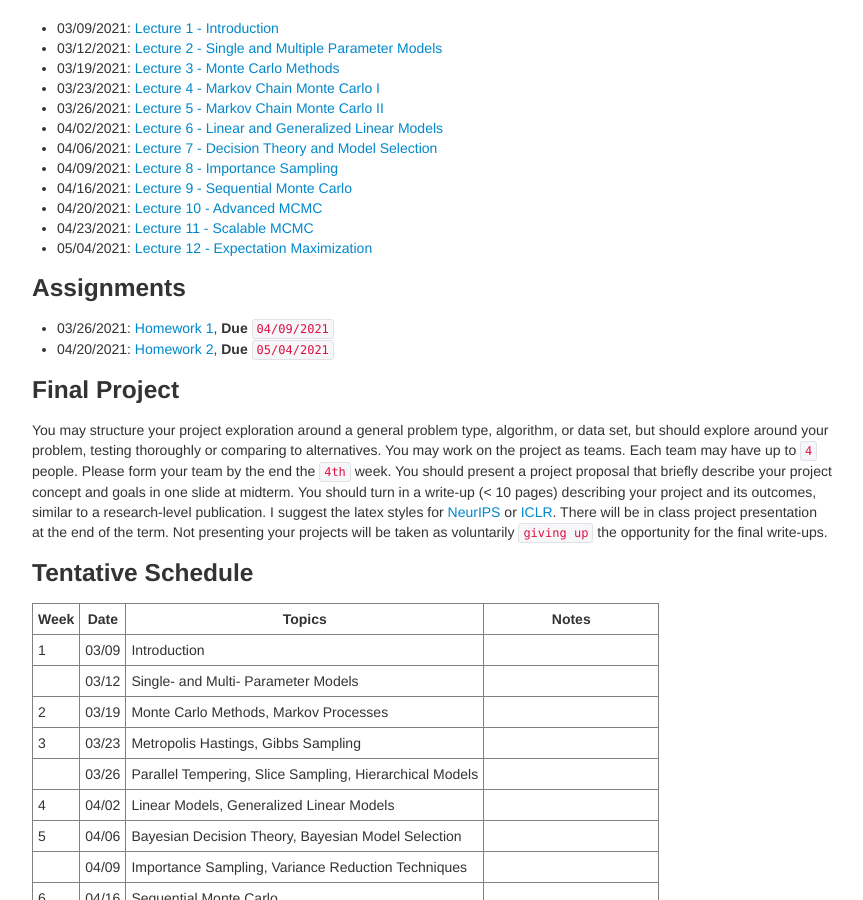
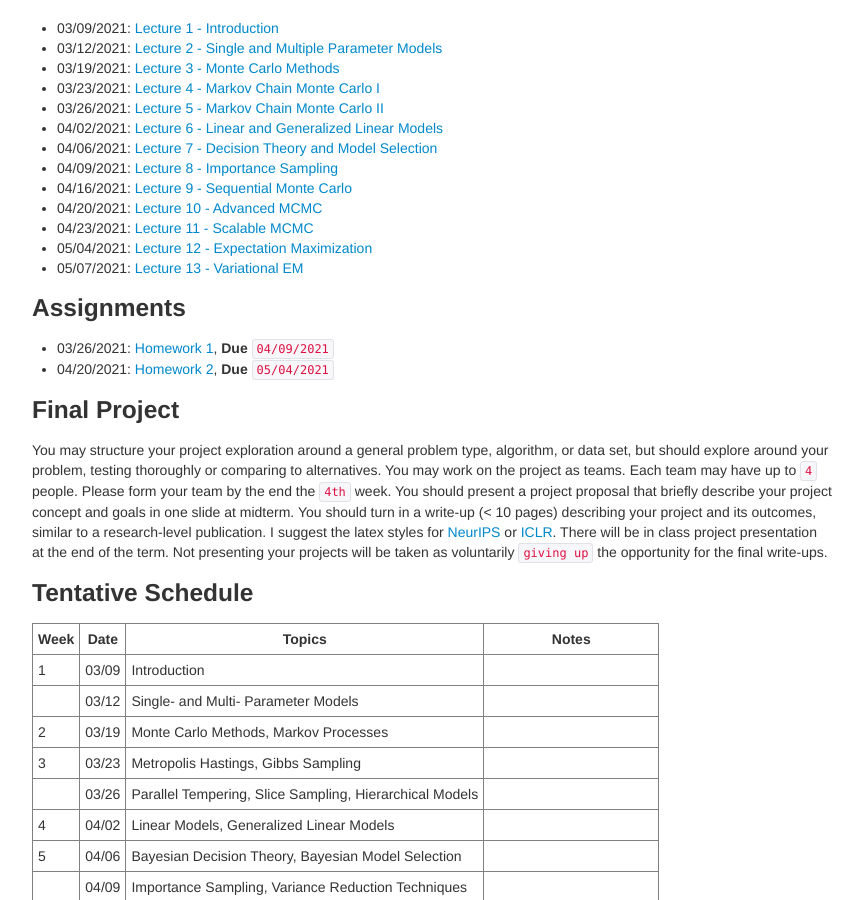
Before and after one commit to zcrabbit/zcrabbit.github.io, a Jekyll site: the page built from courses/btc-s21.md, in a window 1280 px wide and 900 px high, scrolled down 1135 px. Shown: the whole window, without its empty margins (208-1071 px from the left). Built offline with Jekyll 4.4.1, drawn with Linux system fonts in a browser that asks for light colours.

Commit message:
lecture 13 out

```diff
--- a/courses/btc-s21.md
+++ b/courses/btc-s21.md
@@ -51,6 +51,7 @@ We will use python during the course. A good Python tutorial is available at <ht
 - 04/20/2021: [Lecture 10 - Advanced MCMC]({{sites.baseurl}}/static/slides/btc_spring21/lec10.pdf)
 - 04/23/2021: [Lecture 11 - Scalable MCMC]({{sites.baseurl}}/static/slides/btc_spring21/lec11.pdf)
 - 05/04/2021: [Lecture 12 - Expectation Maximization]({{sites.baseurl}}/static/slides/btc_spring21/lec12.pdf)
+- 05/07/2021: [Lecture 13 - Variational EM]({{sites.baseurl}}/static/slides/btc_spring21/lec13.pdf)
 
 
 ### Assignments
```
Also changed, not shown: 1 other file.
